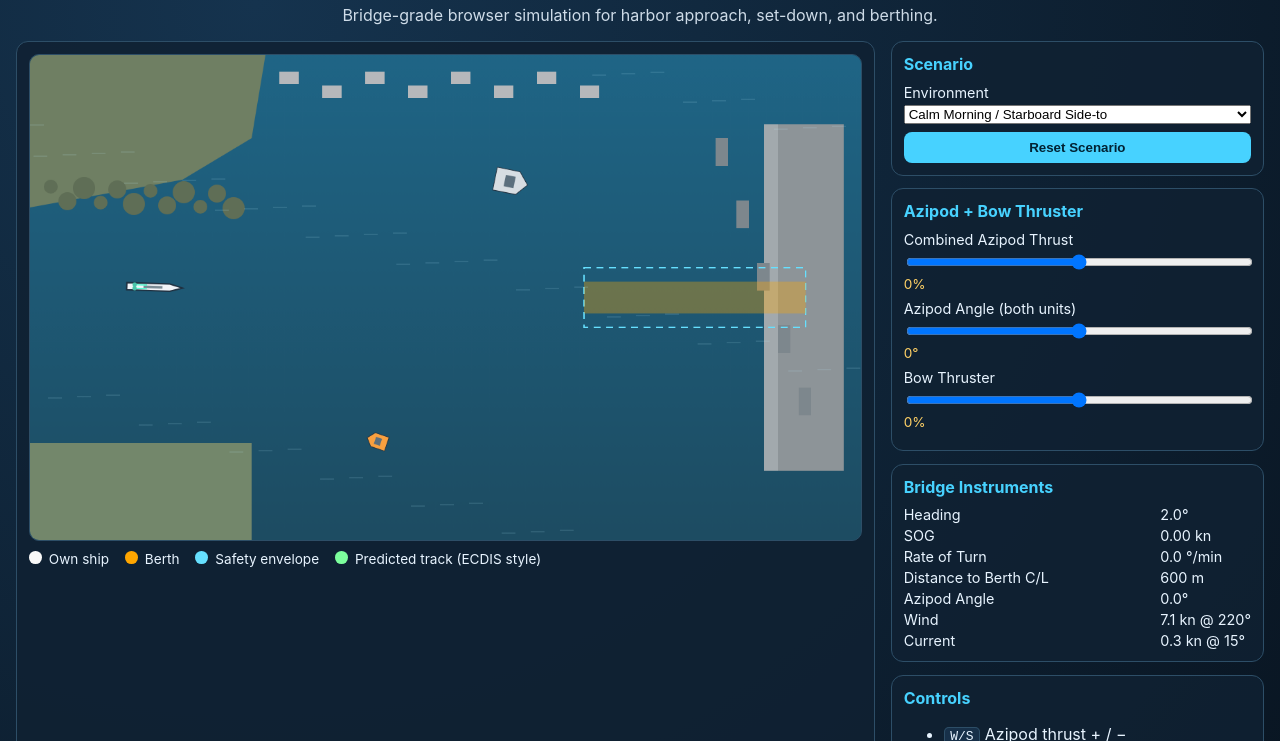
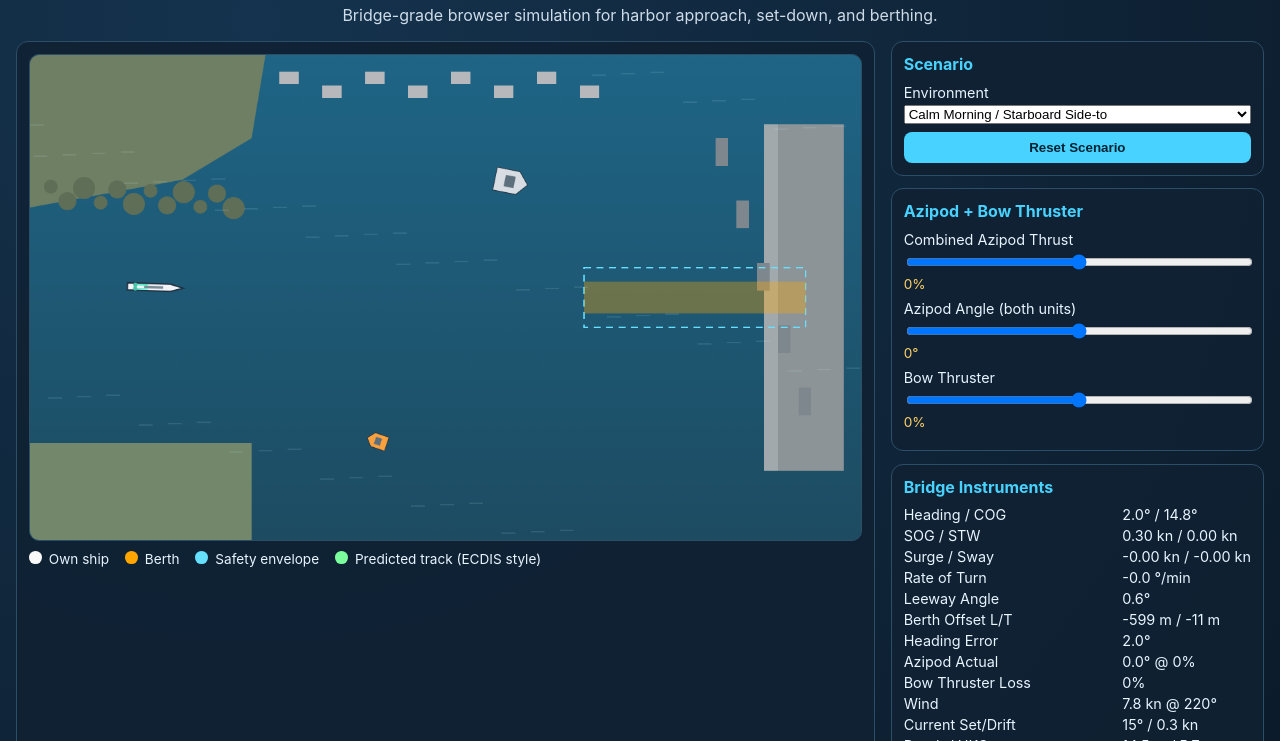
Before and after one commit to samsam380/shipdockingsimulation, a plain HTML site: page index.html in a window 1280 px wide. Shown: the part 52-793 px from the top of the page. Drawn offline with Linux system fonts and the light colour scheme.

Commit message:
Improve ship maneuvering realism

```diff
--- a/app.js
+++ b/app.js
@@ -12,8 +12,12 @@ const thrusterOut = document.getElementById('thrusterOut');
 const instruments = document.getElementById('instruments');
 const statusText = document.getElementById('statusText');
 const scoreText = document.getElementById('scoreText');
+const modelNotes = document.getElementById('modelNotes');
 
 const PX_PER_M = 1.3;
+const KNOT_TO_MS = 0.514444;
+const MS_TO_KNOT = 1.94384;
+const AIR_DENSITY = 1.225;
 
 const scenarios = [
   {
@@ -23,6 +27,8 @@ const scenarios = [
     currentKts: 0.3,
     currentDirDeg: 15,
     gustKts: 2,
+    waterDepthM: 14.5,
+    bankX: 1060,
     start: { x: 180, y: 335, hdg: 2 },
     berth: { x: 960, y: 350, hdg: 0, length: 320, width: 46 },
     traffic: [
@@ -37,6 +43,8 @@ const scenarios = [
     currentKts: 0.9,
     currentDirDeg: 175,
     gustKts: 5,
+    waterDepthM: 12.2,
+    bankX: 1060,
     start: { x: 165, y: 520, hdg: -8 },
     berth: { x: 950, y: 455, hdg: 0, length: 320, width: 46 },
     traffic: [
@@ -51,6 +59,8 @@ const scenarios = [
     currentKts: 1.2,
     currentDirDeg: 25,
     gustKts: 4,
+    waterDepthM: 10.8,
+    bankX: 1060,
     start: { x: 215, y: 185, hdg: 9 },
     berth: { x: 940, y: 250, hdg: 0, length: 320, width: 46 },
     traffic: [
@@ -71,9 +81,19 @@ const ship = {
   beamM: 40,
   draftM: 8.8,
   displacementT: 130000,
+  blockCoefficient: 0.68,
+  lateralWindAreaM2: 7600,
+  frontalWindAreaM2: 1400,
+  maxAzipodThrustN: 6400000,
+  maxAsternFraction: 0.72,
+  bowThrusterMaxN: 1100000,
+  bowThrusterLeverM: 124,
+  podLeverM: -104,
   x: 0,
   y: 0,
   heading: 0,
+  u: 0,
+  v: 0,
   vx: 0,
   vy: 0,
   yawRate: 0,
@@ -82,7 +102,8 @@ const ship = {
   thrusterCmd: 0,
   thrustLag: 0,
   podAngleLag: 0,
-  thrusterLag: 0
+  thrusterLag: 0,
+  lastForces: null
 };
 
 let activeScenario = scenarios[0];
@@ -113,11 +134,50 @@ function shipToWorldFrame(fx, fy, heading = ship.heading) {
   return { x: c * fx - s * fy, y: s * fx + c * fy };
 }
 
+function getCurrentVector(scenario) {
+  const currentDir = degToRad(scenario.currentDirDeg);
+  const curSpeed = scenario.currentKts * KNOT_TO_MS;
+  return { x: Math.cos(currentDir) * curSpeed, y: Math.sin(currentDir) * curSpeed };
+}
+
+function getWindVector(scenario, tSeconds) {
+  const gust = Math.sin(tSeconds * 0.12) * scenario.gustKts + Math.sin(tSeconds * 0.031 + 1.8) * scenario.gustKts * 0.35;
+  const windKtsDynamic = Math.max(0, scenario.windKts + gust);
+  const windDir = degToRad(scenario.windDirDeg);
+  const windSpeed = windKtsDynamic * KNOT_TO_MS;
+  return { x: Math.cos(windDir) * windSpeed, y: Math.sin(windDir) * windSpeed, windKtsDynamic };
+}
+
+function effectiveMass(state) {
+  const mass = state.displacementT * 1000;
+  return {
+    surge: mass * 1.06,
+    sway: mass * 1.82,
+    yaw: mass * Math.pow(state.lengthM * 0.33, 2) * 1.24
+  };
+}
+
+function depthFactors(state, scenario) {
+  const depthDraftRatio = scenario.waterDepthM / state.draftM;
+  const shallow = clamp((2.5 - depthDraftRatio) / 1.5, 0, 1);
+  const ukcM = scenario.waterDepthM - state.draftM;
+  return {
+    depthDraftRatio,
+    ukcM,
+    shallow,
+    dampingMultiplier: 1 + shallow * 0.85,
+    steeringMultiplier: 1 - shallow * 0.28,
+    squatM: state.blockCoefficient * Math.max(0, state.u) * Math.max(0, state.u) / Math.max(0.1, 100 * ukcM / state.draftM)
+  };
+}
+
 function resetScenario() {
   activeScenario = scenarios[scenarioSelect.selectedIndex];
   ship.x = activeScenario.start.x;
   ship.y = activeScenario.start.y;
   ship.heading = degToRad(activeScenario.start.hdg);
+  ship.u = 0;
+  ship.v = 0;
   ship.vx = 0;
   ship.vy = 0;
   ship.yawRate = 0;
@@ -127,6 +187,7 @@ function resetScenario() {
   ship.thrustLag = 0;
   ship.podAngleLag = 0;
   ship.thrusterLag = 0;
+  ship.lastForces = null;
 
   traffic = activeScenario.traffic.map((v) => ({ ...v, heading: degToRad(v.heading) }));
 
@@ -145,93 +206,103 @@ function setOutputs() {
 }
 
 function getForces(state, scenario, tSeconds) {
-  const mass = state.displacementT * 1000;
-  const inertia = mass * Math.pow(state.lengthM * 0.33, 2);
-
-  const gust = Math.sin(tSeconds * 0.12) * scenario.gustKts;
-  const windKtsDynamic = scenario.windKts + gust;
-
-  const windDir = degToRad(scenario.windDirDeg);
-  const windSpeed = windKtsDynamic * 0.5144;
-  const relWindAngle = windDir - state.heading;
-  const windLateral = Math.sin(relWindAngle) * windSpeed;
-  const windLong = Math.cos(relWindAngle) * windSpeed;
-
-  const currentDir = degToRad(scenario.currentDirDeg);
-  const curSpeed = scenario.currentKts * 0.5144;
-  const currentVX = Math.cos(currentDir) * curSpeed;
-  const currentVY = Math.sin(currentDir) * curSpeed;
-
-  const relVX = state.vx - currentVX;
-  const relVY = state.vy - currentVY;
-  const relShip = worldToShipFrame(relVX, relVY, state.heading);
+  const masses = effectiveMass(state);
+  const depth = depthFactors(state, scenario);
+  const current = getCurrentVector(scenario);
+  const wind = getWindVector(scenario, tSeconds);
+  const shipWaterWorld = shipToWorldFrame(state.u, state.v, state.heading);
+  const groundVelocity = { x: shipWaterWorld.x + current.x, y: shipWaterWorld.y + current.y };
+  const apparentWindWorld = { x: wind.x - groundVelocity.x, y: wind.y - groundVelocity.y };
+  const apparentWind = worldToShipFrame(apparentWindWorld.x, apparentWindWorld.y, state.heading);
 
   const podAngleRad = degToRad(state.podAngleLag);
-  const podForce = state.thrustLag * 480000;
-  const podFx = Math.cos(podAngleRad) * podForce;
-  const podFy = Math.sin(podAngleRad) * podForce;
+  const thrustOrder = state.thrustLag / 100;
+  const thrustAvailability = thrustOrder >= 0 ? 1 : state.maxAsternFraction;
+  const podForce = thrustOrder * thrustAvailability * state.maxAzipodThrustN;
+  const podFx = Math.cos(podAngleRad) * podForce * depth.steeringMultiplier;
+  const podFy = Math.sin(podAngleRad) * podForce * depth.steeringMultiplier;
 
-  const thrusterForce = state.thrusterLag * 7800;
+  const transverseWaterSpeed = Math.abs(state.v + state.yawRate * state.bowThrusterLeverM);
+  const thrusterVentilationLoss = clamp(transverseWaterSpeed / 2.5, 0, 0.62);
+  const thrusterForce = (state.thrusterLag / 100) * state.bowThrusterMaxN * (1 - thrusterVentilationLoss) * depth.steeringMultiplier;
 
-  const hydroDragX = -Math.sign(relShip.u) * relShip.u * relShip.u * 98000;
-  const hydroDragY = -Math.sign(relShip.v) * relShip.v * relShip.v * 320000;
+  const hullDampingX = depth.dampingMultiplier * (-520000 * state.u - 460000 * state.u * Math.abs(state.u));
+  const hullDampingY = depth.dampingMultiplier * (-7600000 * state.v - 18500000 * state.v * Math.abs(state.v));
+  const yawDampingMoment = depth.dampingMultiplier * (-masses.yaw * (0.038 * state.yawRate + 1.15 * state.yawRate * Math.abs(state.yawRate)));
+  const crossflowMoment = -state.v * state.lengthM * 5200000 - state.yawRate * Math.abs(state.u) * masses.yaw * 0.015;
 
-  const windAreaLat = state.lengthM * (state.draftM * 2.9);
-  const windAreaLon = state.beamM * (state.draftM * 2.2);
-  const windForceY = 0.5 * 1.225 * windAreaLat * 1.18 * windLateral * Math.abs(windLateral);
-  const windForceX = 0.5 * 1.225 * windAreaLon * 0.85 * windLong * Math.abs(windLong);
+  const windForceX = 0.5 * AIR_DENSITY * state.frontalWindAreaM2 * 0.85 * apparentWind.u * Math.abs(apparentWind.u);
+  const windForceY = 0.5 * AIR_DENSITY * state.lateralWindAreaM2 * 1.08 * apparentWind.v * Math.abs(apparentWind.v);
+  const windMoment = windForceY * state.lengthM * 0.13 + windForceX * state.beamM * 0.03;
 
-  const berthX = scenario.berth.x;
-  const distToPier = Math.max(20, Math.abs(berthX + 140 - state.x));
-  const bankFactor = clamp(1 - distToPier / 280, 0, 1);
-  const bankSuction = bankFactor * -62000 * Math.sign(relShip.v || 1);
-  const yawBankMoment = bankFactor * -3.4e7 * Math.sign(relShip.v || 1);
+  const bankDistanceM = Math.max(8, Math.abs(scenario.bankX - state.x) / PX_PER_M);
+  const bankFactor = clamp(1 - bankDistanceM / (state.beamM * 3.2), 0, 1);
+  const bankDirection = Math.sign(scenario.bankX - state.x || 1);
+  const bankSuction = bankDirection * bankFactor * (140000 + 320000 * state.u * Math.abs(state.u));
+  const yawBankMoment = -bankDirection * bankFactor * (7.5e7 + 2.6e8 * Math.abs(state.u));
 
-  const shallowFactor = clamp(1 - (state.y / canvas.height), 0, 1) * 0.2;
-  const squatDrag = -Math.sign(relShip.u) * shallowFactor * relShip.u * relShip.u * 25000;
+  const X = podFx + hullDampingX + windForceX;
+  const Y = podFy + thrusterForce + hullDampingY + windForceY + bankSuction;
+  const N =
+    podFy * state.podLeverM +
+    thrusterForce * state.bowThrusterLeverM +
+    windMoment +
+    yawDampingMoment +
+    crossflowMoment +
+    yawBankMoment;
 
-  const fxShip = podFx + hydroDragX + windForceX + squatDrag;
-  const fyShip = podFy + thrusterForce + hydroDragY + windForceY + bankSuction;
-
-  const podMoment = podFy * (state.lengthM * 0.30);
-  const windMoment = windForceY * (state.lengthM * 0.17);
-  const yawLinearDamping = -state.yawRate * inertia * 0.09;
-  const yawQuadraticDamping = -state.yawRate * Math.abs(state.yawRate) * inertia * 0.0014;
-  const keelStabilityMoment = -relShip.v * state.lengthM * 210000;
-  const yawMoment = podMoment + windMoment + yawLinearDamping + yawQuadraticDamping + keelStabilityMoment + yawBankMoment;
-
-  const forceWorld = shipToWorldFrame(fxShip, fyShip, state.heading);
   return {
-    ax: forceWorld.x / mass,
-    ay: forceWorld.y / mass,
-    yawAcc: yawMoment / inertia,
-    windKtsDynamic
+    uAcc: X / masses.surge + state.v * state.yawRate,
+    vAcc: Y / masses.sway - state.u * state.yawRate,
+    yawAcc: N / masses.yaw,
+    groundVelocity,
+    current,
+    windKtsDynamic: wind.windKtsDynamic,
+    apparentWind,
+    depth,
+    bankFactor,
+    thrusterVentilationLoss,
+    forces: { X, Y, N }
   };
 }
 
+function stepState(state, scenario, dt, tSeconds, mutateActuators = true) {
+  if (mutateActuators) {
+    state.thrustLag += (state.thrustCmd - state.thrustLag) * clamp(dt / 7.5, 0, 1);
+    const podDelta = shortestAngleDeltaDeg(state.podAngleCmd, state.podAngleLag);
+    const maxPodStep = 2.8 * dt;
+    state.podAngleLag = normalizeAngleDeg(state.podAngleLag + clamp(podDelta, -maxPodStep, maxPodStep));
+    state.thrusterLag += (state.thrusterCmd - state.thrusterLag) * clamp(dt / 2.2, 0, 1);
+  }
+
+  const model = getForces(state, scenario, tSeconds);
+  state.u += model.uAcc * dt;
+  state.v += model.vAcc * dt;
+  state.yawRate += model.yawAcc * dt;
+
+  state.yawRate = clamp(state.yawRate, degToRad(-18 / 60), degToRad(18 / 60));
+  state.u = clamp(state.u, -2.5, 5.0);
+  state.v = clamp(state.v, -1.4, 1.4);
+  state.heading += state.yawRate * dt;
+
+  const current = getCurrentVector(scenario);
+  const shipWaterWorld = shipToWorldFrame(state.u, state.v, state.heading);
+  state.vx = shipWaterWorld.x + current.x;
+  state.vy = shipWaterWorld.y + current.y;
+  state.x += state.vx * dt * PX_PER_M;
+  state.y += state.vy * dt * PX_PER_M;
+  state.lastForces = model;
+}
+
 function integrate(dt, tSeconds) {
-  ship.thrustLag += (ship.thrustCmd - ship.thrustLag) * dt * 0.32;
-  const podDelta = shortestAngleDeltaDeg(ship.podAngleCmd, ship.podAngleLag);
-  ship.podAngleLag = normalizeAngleDeg(ship.podAngleLag + podDelta * dt * 1.3);
-  ship.thrusterLag += (ship.thrusterCmd - ship.thrusterLag) * dt * 1.8;
+  stepState(ship, activeScenario, dt, tSeconds, true);
 
-  const { ax, ay, yawAcc } = getForces(ship, activeScenario, tSeconds);
-
-  ship.vx += ax * dt;
-  ship.vy += ay * dt;
-  ship.yawRate += yawAcc * dt;
-  ship.x += ship.vx * dt * PX_PER_M;
-  ship.y += ship.vy * dt * PX_PER_M;
-  ship.heading += ship.yawRate * dt;
-
-  const lowSpeedYawBrake = clamp(1 - Math.hypot(ship.vx, ship.vy) / 1.8, 0, 1);
-  ship.yawRate *= 1 - (0.002 + lowSpeedYawBrake * 0.016);
-
-  ship.vx *= 0.999;
-  ship.vy *= 0.999;
-
+  const bouncedX = ship.x <= 20 || ship.x >= canvas.width - 20;
+  const bouncedY = ship.y <= 20 || ship.y >= canvas.height - 20;
   ship.x = clamp(ship.x, 20, canvas.width - 20);
   ship.y = clamp(ship.y, 20, canvas.height - 20);
+  if (bouncedX) ship.u *= -0.18;
+  if (bouncedY) ship.v *= -0.18;
 
   for (const v of traffic) {
     v.x += v.vx;
@@ -244,32 +315,44 @@ function integrate(dt, tSeconds) {
   evaluateDocking(Math.hypot(ship.vx, ship.vy));
 }
 
-function evaluateDocking(speedMS) {
+function getBerthOffset() {
   const berth = activeScenario.berth;
   const dx = ship.x - berth.x;
   const dy = ship.y - berth.y;
   const c = Math.cos(-degToRad(berth.hdg));
   const s = Math.sin(-degToRad(berth.hdg));
-  const localX = c * dx - s * dy;
-  const localY = s * dx + c * dy;
+  return {
+    localX: (c * dx - s * dy) / PX_PER_M,
+    localY: (s * dx + c * dy) / PX_PER_M
+  };
+}
 
-  const withinLong = Math.abs(localX) < berth.length * 0.43;
-  const closeLat = Math.abs(localY) < berth.width * 0.62;
+function evaluateDocking(speedMS) {
+  const berth = activeScenario.berth;
+  const { localX, localY } = getBerthOffset();
+  const berthLengthM = berth.length / PX_PER_M;
+  const berthWidthM = berth.width / PX_PER_M;
+
+  const withinLong = Math.abs(localX) < berthLengthM * 0.43;
+  const closeLat = Math.abs(localY) < berthWidthM * 0.62;
   const headingErr = Math.abs((((radToDeg(ship.heading) - berth.hdg) + 540) % 360) - 180);
-  const speedKts = speedMS * 1.94384;
+  const speedKts = speedMS * MS_TO_KNOT;
+  const lateralSpeedKts = Math.abs(ship.v) * MS_TO_KNOT;
+  const rotOk = Math.abs(radToDeg(ship.yawRate) * 60) < 2.5;
 
-  if (withinLong && closeLat && speedKts < 0.3 && headingErr < 5 && !dockingScored) {
-    const lateralScore = clamp(100 - Math.abs(localY) * 2.2, 0, 100);
+  if (withinLong && closeLat && speedKts < 0.3 && lateralSpeedKts < 0.18 && headingErr < 5 && rotOk && !dockingScored) {
+    const lateralScore = clamp(100 - Math.abs(localY) * 3.0, 0, 100);
     const headingScore = clamp(100 - headingErr * 10, 0, 100);
-    const speedScore = clamp(100 - speedKts * 180, 0, 100);
-    const total = (lateralScore * 0.45 + headingScore * 0.35 + speedScore * 0.2).toFixed(1);
+    const speedScore = clamp(100 - speedKts * 180 - lateralSpeedKts * 130, 0, 100);
+    const rotScore = clamp(100 - Math.abs(radToDeg(ship.yawRate) * 60) * 22, 0, 100);
+    const total = (lateralScore * 0.35 + headingScore * 0.28 + speedScore * 0.25 + rotScore * 0.12).toFixed(1);
     scoreText.textContent = `Score: ${total}/100`;
     dockingScored = true;
     statusText.textContent = Number(total) > 85
       ? 'Excellent controlled landing. Proceed with mooring lines.'
-      : 'Docking achieved. Review approach profile and force balancing.';
+      : 'Docking achieved. Review approach profile, leeway, and rate-of-turn control.';
   } else if (!dockingScored) {
-    statusText.textContent = 'Target: speed < 0.3 kn, heading error < 5°, lateral offset < 15 m';
+    statusText.textContent = 'Target: SOG < 0.3 kn, sideways speed < 0.18 kn, ROT < 2.5°/min, heading error < 5°.';
   }
 }
 
@@ -339,15 +422,7 @@ function drawTrafficVessel(v) {
 function drawPredictedTrack() {
   const predictionState = {
     ...ship,
-    x: ship.x,
-    y: ship.y,
-    heading: ship.heading,
-    vx: ship.vx,
-    vy: ship.vy,
-    yawRate: ship.yawRate,
-    thrustLag: ship.thrustLag,
-    podAngleLag: ship.podAngleLag,
-    thrusterLag: ship.thrusterLag
+    lastForces: null
   };
 
   ctx.save();
@@ -357,15 +432,9 @@ function drawPredictedTrack() {
   ctx.beginPath();
   ctx.moveTo(predictionState.x, predictionState.y);
 
-  const dt = 0.4;
+  const dt = 0.6;
   for (let i = 0; i < 45; i += 1) {
-    const { ax, ay, yawAcc } = getForces(predictionState, activeScenario, i * dt);
-    predictionState.vx += ax * dt;
-    predictionState.vy += ay * dt;
-    predictionState.yawRate += yawAcc * dt;
-    predictionState.x += predictionState.vx * dt * PX_PER_M;
-    predictionState.y += predictionState.vy * dt * PX_PER_M;
-    predictionState.heading += predictionState.yawRate * dt;
+    stepState(predictionState, activeScenario, dt, performance.now() / 1000 + i * dt, false);
     ctx.lineTo(predictionState.x, predictionState.y);
   }
   ctx.stroke();
@@ -455,27 +524,45 @@ function drawShip() {
 }
 
 function updateInstruments(tSeconds) {
-  const speedKts = Math.hypot(ship.vx, ship.vy) * 1.94384;
+  const speedKts = Math.hypot(ship.vx, ship.vy) * MS_TO_KNOT;
+  const stwKts = Math.hypot(ship.u, ship.v) * MS_TO_KNOT;
   const heading = ((radToDeg(ship.heading) % 360) + 360) % 360;
+  const cog = ((radToDeg(Math.atan2(ship.vy, ship.vx)) % 360) + 360) % 360;
   const yawRateDegMin = radToDeg(ship.yawRate) * 60;
+  const leeway = radToDeg(Math.atan2(ship.v, Math.max(0.05, Math.abs(ship.u)))) * Math.sign(ship.u || 1);
 
   const berth = activeScenario.berth;
-  const dx = ship.x - berth.x;
-  const dy = ship.y - berth.y;
-  const distM = Math.hypot(dx, dy) / PX_PER_M;
-  const { windKtsDynamic } = getForces(ship, activeScenario, tSeconds);
+  const { localX, localY } = getBerthOffset();
+  const headingErr = normalizeAngleDeg(heading - berth.hdg);
+  const depth = depthFactors(ship, activeScenario);
+  const model = ship.lastForces || getForces(ship, activeScenario, tSeconds);
 
   const data = [
-    ['Heading', `${heading.toFixed(1)}°`],
-    ['SOG', `${speedKts.toFixed(2)} kn`],
+    ['Heading / COG', `${heading.toFixed(1)}° / ${cog.toFixed(1)}°`],
+    ['SOG / STW', `${speedKts.toFixed(2)} kn / ${stwKts.toFixed(2)} kn`],
+    ['Surge / Sway', `${(ship.u * MS_TO_KNOT).toFixed(2)} kn / ${(ship.v * MS_TO_KNOT).toFixed(2)} kn`],
     ['Rate of Turn', `${yawRateDegMin.toFixed(1)} °/min`],
-    ['Distance to Berth C/L', `${distM.toFixed(0)} m`],
-    ['Azipod Angle', `${ship.podAngleLag.toFixed(1)}°`],
-    ['Wind', `${windKtsDynamic.toFixed(1)} kn @ ${activeScenario.windDirDeg}°`],
-    ['Current', `${activeScenario.currentKts.toFixed(1)} kn @ ${activeScenario.currentDirDeg}°`]
+    ['Leeway Angle', `${leeway.toFixed(1)}°`],
+    ['Berth Offset L/T', `${localX.toFixed(0)} m / ${localY.toFixed(0)} m`],
+    ['Heading Error', `${headingErr.toFixed(1)}°`],
+    ['Azipod Actual', `${ship.podAngleLag.toFixed(1)}° @ ${ship.thrustLag.toFixed(0)}%`],
+    ['Bow Thruster Loss', `${(model.thrusterVentilationLoss * 100).toFixed(0)}%`],
+    ['Wind', `${model.windKtsDynamic.toFixed(1)} kn @ ${activeScenario.windDirDeg}°`],
+    ['Current Set/Drift', `${activeScenario.currentDirDeg}° / ${activeScenario.currentKts.toFixed(1)} kn`],
+    ['Depth / UKC', `${activeScenario.waterDepthM.toFixed(1)} m / ${depth.ukcM.toFixed(1)} m`],
+    ['h/T / Squat', `${depth.depthDraftRatio.toFixed(2)} / ${depth.squatM.toFixed(2)} m`],
+    ['Bank Effect', `${(model.bankFactor * 100).toFixed(0)}%`]
   ];
 
   instruments.innerHTML = data.map(([k, v]) => `<dt>${k}</dt><dd>${v}</dd>`).join('');
+  if (modelNotes) {
+    modelNotes.innerHTML = [
+      `3-DOF model: surge, sway, yaw with added mass/inertia.`,
+      `Hull: nonlinear damping + crossflow yaw coupling.`,
+      `Environment: apparent wind, current set/drift, shallow-water damping, squat, bank suction.`,
+      `Validation targets shown in README: IMO turning, zig-zag, and stopping criteria.`
+    ].map((note) => `<li>${note}</li>`).join('');
+  }
 }
 
 function frame(ts) {
```
Also changed, not shown: index.html (+6 -1 lines), styles.css (+8 -0 lines), 1 other file.
